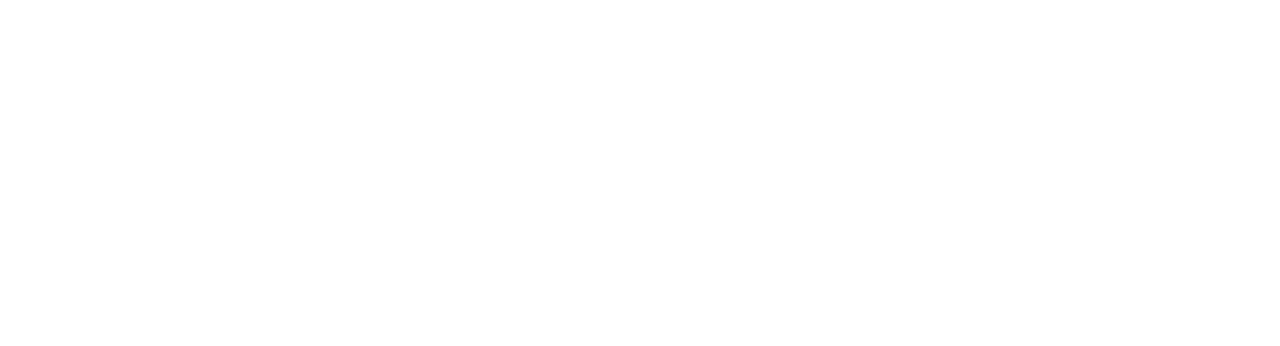
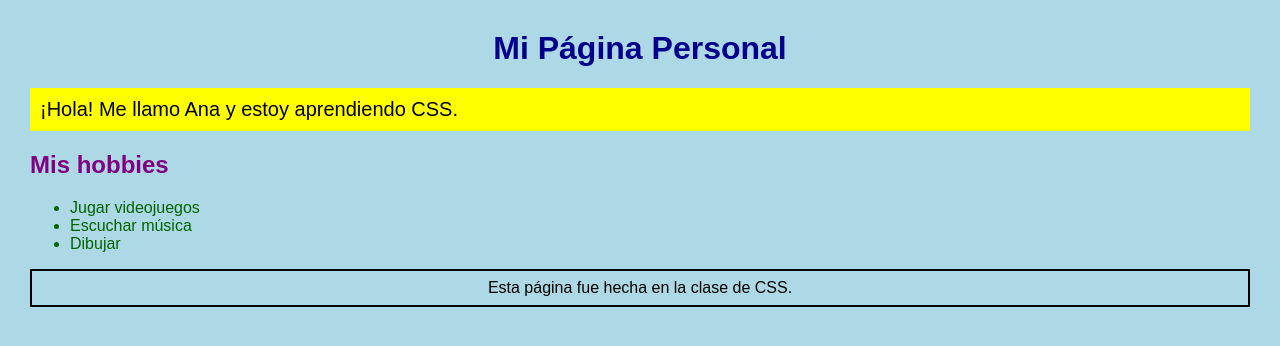
Before and after one commit to 1ASI0730-2620-16129-G2-NutriStartup/webdev-course-nutri-startup, a plain HTML site: page completed-examples/leccion-04/index.html in a window 1280 px wide. Drawn offline with Linux system fonts and the light colour scheme.

Commit message:
feat: add leccion 4 index.html and styles.css

```diff
--- a/completed-examples/leccion-04/index.html
+++ b/completed-examples/leccion-04/index.html
@@ -1,10 +1,21 @@
 <!DOCTYPE html>
-<html lang="en">
+<html lang="es">
 <head>
     <meta charset="UTF-8">
-    <title>Title</title>
+    <title>Mi primera página con estilo</title>
+    <link rel="stylesheet" href="styles.css">
 </head>
 <body>
+<h1>Mi Página Personal</h1>
+<p class="destacado">¡Hola! Me llamo Ana y estoy aprendiendo CSS.</p>
 
+<h2>Mis hobbies</h2>
+<ul>
+    <li>Jugar videojuegos</li>
+    <li>Escuchar música</li>
+    <li>Dibujar</li>
+</ul>
+
+<p id="aviso">Esta página fue hecha en la clase de CSS.</p>
 </body>
 </html>
--- /dev/null
+++ b/completed-examples/leccion-04/styles.css
@@ -0,0 +1,30 @@
+body {
+    background-color: lightblue;
+    font-family: Arial, sans-serif;
+    margin: 30px;
+}
+
+h1 {
+    color: darkblue;
+    text-align: center;
+}
+
+h2 {
+    color: purple;
+}
+
+.destacado {
+    font-size: 20px;
+    background-color: yellow;
+    padding: 10px;
+}
+
+li {
+    color: darkgreen;
+}
+
+#aviso {
+    border: 2px solid black;
+    padding: 8px;
+    text-align: center;
+}
```
